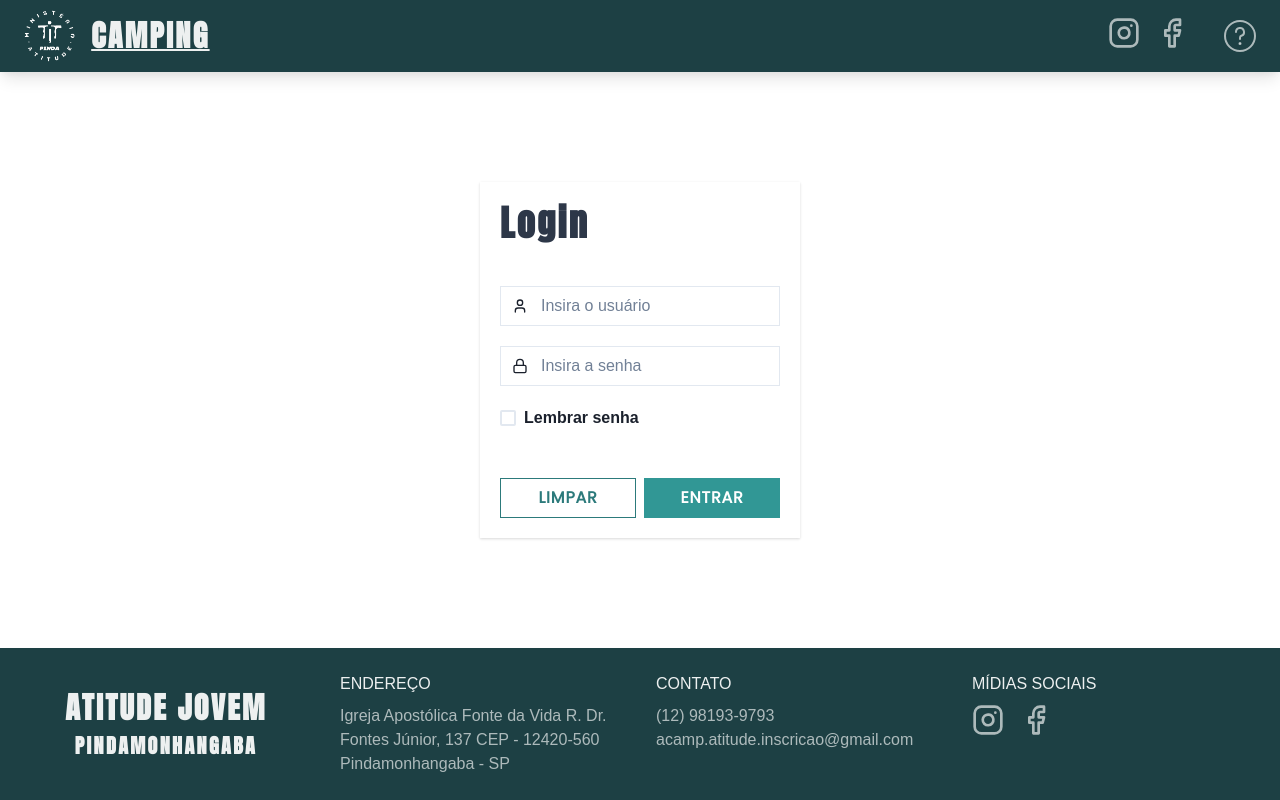
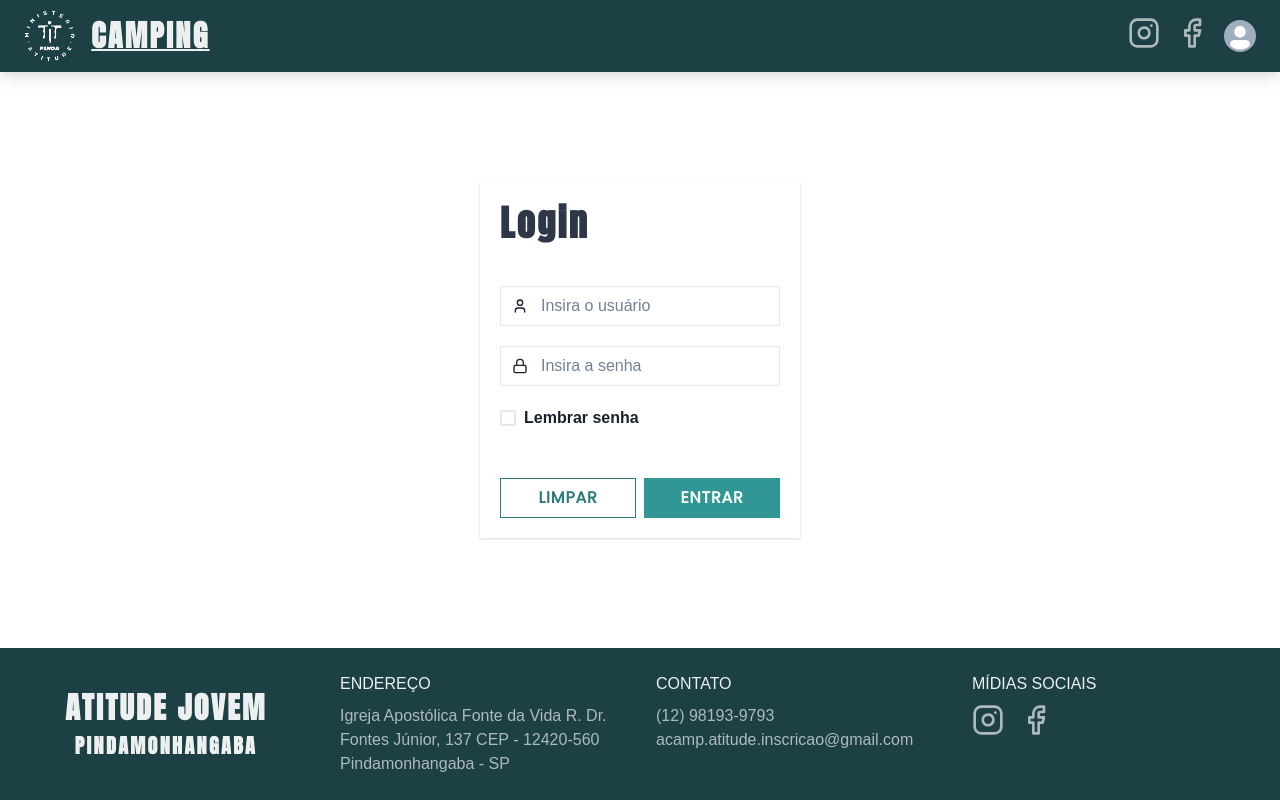
Before and after one commit to wellingtongmota/camping, a React (Vite) app: page /camping-fonte/login in a window 1280 px wide. Built offline with nearby package versions, Linux system fonts and the light colour scheme; no server answers.

Commit message:
Correção AuthContext

```diff
--- a/src/components/navbar/Navbar.jsx
+++ b/src/components/navbar/Navbar.jsx
@@ -1,10 +1,15 @@
-import { Flex, Icon, Image, Link } from '@chakra-ui/react'
+import { Avatar, Flex, Icon, Image, Link } from '@chakra-ui/react'
 import { NavLink as RouterLink } from 'react-router-dom'
-import { LuFacebook, LuInstagram, LuUser2 } from "react-icons/lu";
+import { LuFacebook, LuInstagram } from "react-icons/lu";
 import logo from '/logo.png'
 import NavLink from './NavLink'
+import { useContext } from 'react';
+import { AuthContext } from '../../contexts/AuthContext';
 
 const Navbar = () => {
+
+  const { authenticated, user, signIn, signOut } = useContext(AuthContext)
+
   return (
     <Flex
       w='full'
@@ -35,12 +40,19 @@ const Navbar = () => {
       <Flex gap={4} align='center'>
         <Link href='https://www.instagram.com/atitudepinda' isExternal ><Icon as={LuInstagram} boxSize={8} color='whiteAlpha.700' /></Link>
         <Link href='https://www.facebook.com/atitudepinda' isExternal ><Icon as={LuFacebook} boxSize={8} color='whiteAlpha.700' /></Link>
-        <Link
-          as={RouterLink}
-          to='/camping-fonte/login'
-        >
-          <Icon ml={5} as={LuUser2} boxSize={8} color='whiteAlpha.700' />
-        </Link>
+
+        {!authenticated ?
+          <Link
+            as={RouterLink}
+            to='/camping-fonte/login'
+          >
+            {/* <Icon ml={5} as={LuUser2} boxSize={8} onClick={signIn} color='whiteAlpha.700' /> */}
+            <Avatar size='sm' colorScheme='gray' onClick={signIn} />
+          </Link>
+          :
+          // <Text ml={5} color='whiteAlpha.700' onClick={signOut}>SAIR</Text>
+          <Avatar size='sm' colorScheme='gray' name={user} onClick={signOut} />
+      }
       </Flex>
     </Flex>
   )
--- a/src/contexts/AuthContext.jsx
+++ b/src/contexts/AuthContext.jsx
@@ -11,9 +11,8 @@ const AuthProvider = ({ children }) => {
   useEffect(() => {
     const loadingStorage = () => {
       const storageUser = localStorage.getItem("@Auth:user")
-      const storageToken = localStorage.getItem("@Auth:token")
 
-      if (storageUser && storageToken) {
+      if (storageUser) {
         setUser(storageUser)
         setAuthenticated(true)
       }
@@ -21,9 +20,8 @@ const AuthProvider = ({ children }) => {
 
     const loadingSession = () => {
       const sessionUser = sessionStorage.getItem("@Auth:user")
-      const sessionToken = sessionStorage.getItem("@Auth:token")
 
-      if (sessionUser && sessionToken) {
+      if (sessionUser) {
         setUser(sessionUser)
         setAuthenticated(true)
       }
@@ -39,9 +37,9 @@ const AuthProvider = ({ children }) => {
     try {
       const data = await userAuthenticate(values)
 
-      if (data[0] == undefined) {
-        console.log('user not found')
-      } else {
+      if (data[0] == undefined)
+        throw 'user not found'
+
       const { user } = data[0]
       setUser(user)
 
@@ -52,14 +50,13 @@ const AuthProvider = ({ children }) => {
         setAuthenticated(true)
         sessionStorage.setItem("@Auth:user", user)
       }
-      }
-
     } catch (err) {
       console.log("Erro: ", err)
     }
   }
 
   const signOut = () => {
+    console.log('signOut')
     setUser(null)
     setAuthenticated(false)
     localStorage.clear()
--- a/src/main.jsx
+++ b/src/main.jsx
@@ -7,11 +7,13 @@ import theme from './utils/theme.js'
 import Home from './routes/Home.jsx'
 import Admin from './routes/Admin.jsx'
 import Login from './routes/Login.jsx'
+import ErrorPage from './routes/ErrorPage.jsx'
 
 const router = createBrowserRouter([
   {
     path: '/camping-fonte',
     element: <App />,
+    errorElement: <ErrorPage />,
     children: [
       { path: '/camping-fonte', element: <Home /> },
       { path: '/camping-fonte/admin', element: <Admin /> },
--- a/src/routes/Admin.jsx
+++ b/src/routes/Admin.jsx
@@ -1,4 +1,17 @@
+import { useContext } from "react"
+import { AuthContext } from "../contexts/AuthContext"
+import { Navigate } from "react-router-dom"
+
 const Admin = () => {
+
+  const { authenticated } = useContext(AuthContext)
+
+  if (!authenticated) {
+    return (
+      <Navigate to='/camping-fonte/login' />
+    )
+  }
+
   return (
     <div>Admin</div>
   )
--- a/vite.config.js
+++ b/vite.config.js
@@ -4,4 +4,5 @@ import react from '@vitejs/plugin-react-swc'
 // https://vitejs.dev/config/
 export default defineConfig({
   plugins: [react()],
+  base: "/camping-fonte",
 })
```
Lines whose indentation alone changed are shown as unchanged.
